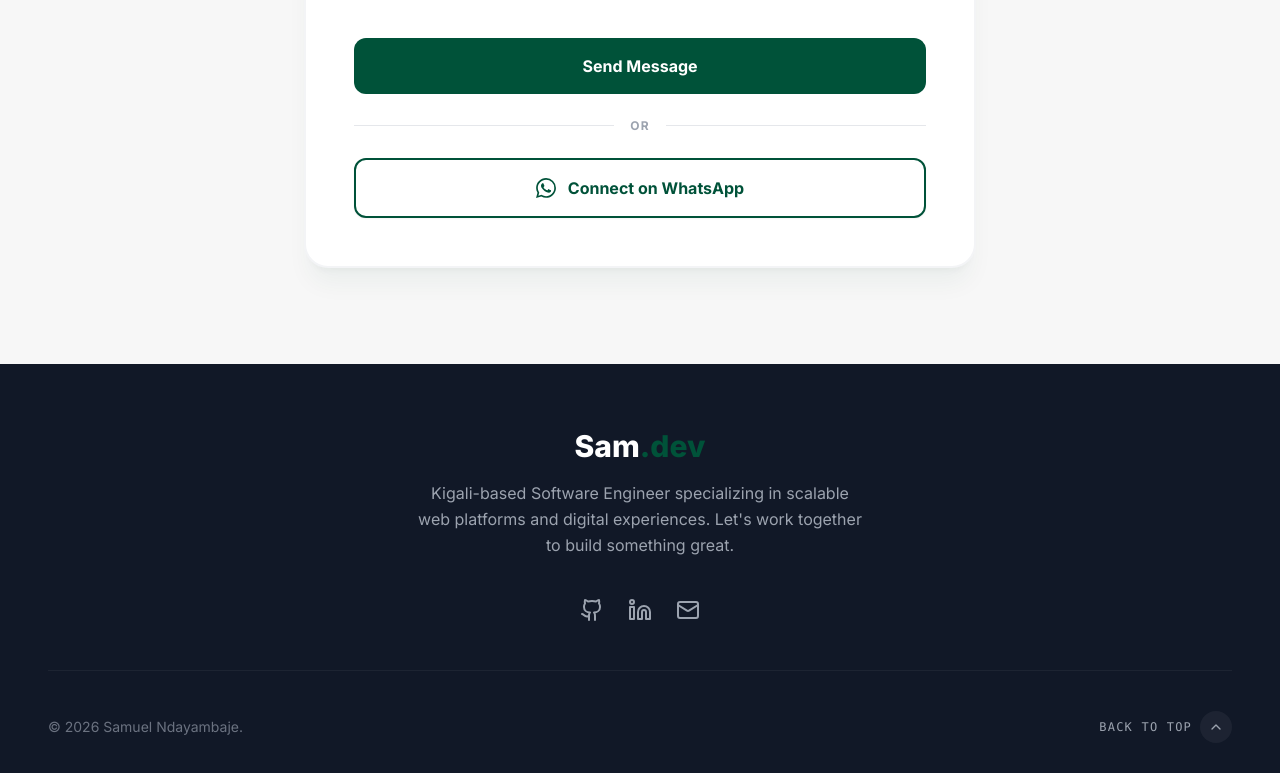
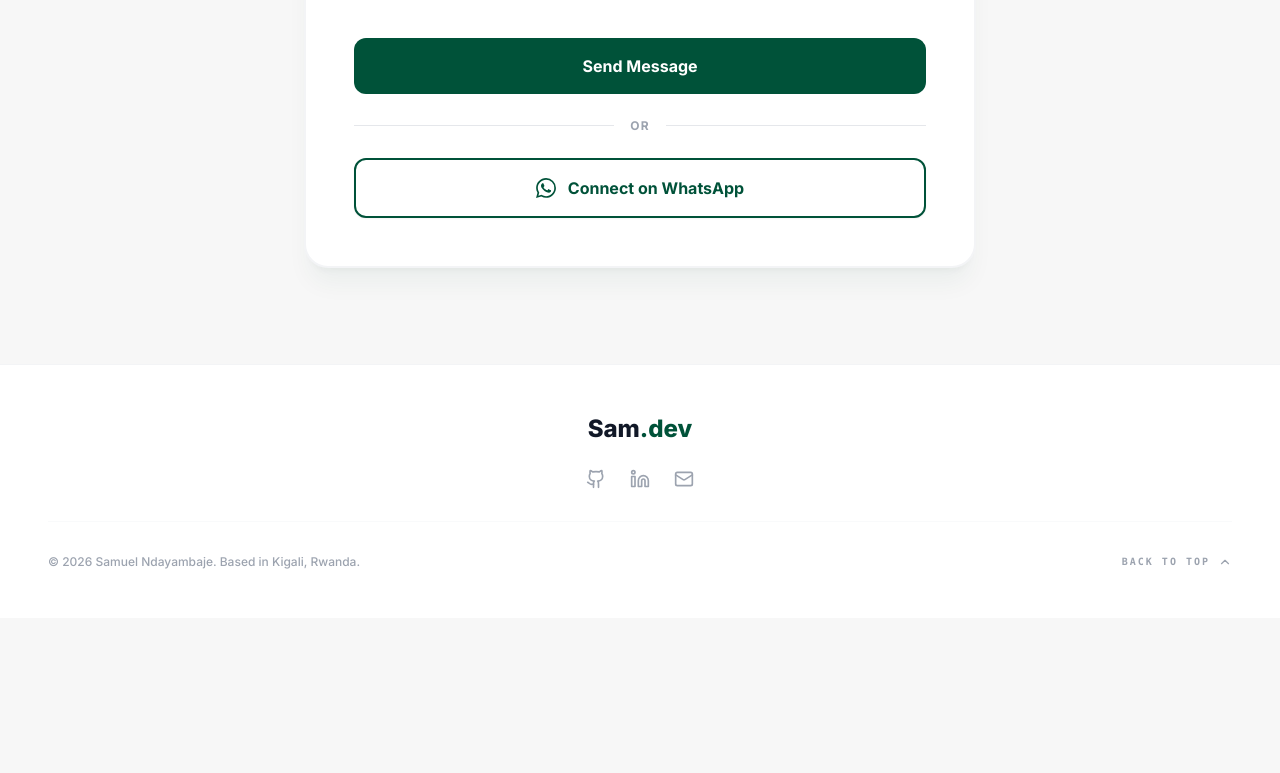
Before and after one commit to Samlite250/Samportfolio, a React (Vite) app: page / in a window 1280 px wide. Shown: the part 7828-8601 px from the top of the page. After the commit the page ends 8446 px from the top, so only its background shows below. Built offline with nearby package versions, Linux system fonts and the light colour scheme.

Commit message:
style: reduce footer height and switch to light theme matching the system

```diff
--- a/src/components/Footer.jsx
+++ b/src/components/Footer.jsx
@@ -9,47 +9,41 @@ const Footer = () => {
   };
 
   return (
-    <footer className="bg-gray-900 pt-16 pb-10 text-white relative overflow-hidden">
+    <footer className="bg-white border-t border-gray-100 py-12 relative overflow-hidden">
       <div className="container mx-auto px-6 md:px-12 text-center">
 
         {/* Brand & Mission */}
-        <div className="mb-10">
-          <a href="#home" className="text-3xl font-extrabold mb-4 block">
+        <div className="mb-6">
+          <a href="#home" className="text-2xl font-extrabold text-gray-900 block">
             Sam<span className="text-primary">.dev</span>
           </a>
-          <p className="text-gray-400 max-w-md mx-auto leading-relaxed">
-            Kigali-based Software Engineer specializing in scalable web platforms and
-            digital experiences. Let's work together to build something great.
-          </p>
         </div>
 
         {/* Social Links */}
-        <div className="flex justify-center gap-6 mb-12">
-          <a href="https://github.com/Samlite250" target="_blank" rel="noreferrer" className="text-gray-400 hover:text-primary transition-all hover:-translate-y-1">
-            <Github size={24} />
+        <div className="flex justify-center gap-6 mb-8">
+          <a href="https://github.com/Samlite250" target="_blank" rel="noreferrer" className="text-gray-400 hover:text-primary transition-all hover:scale-110">
+            <Github size={20} />
           </a>
-          <a href="https://linkedin.com/in/SamuelNdayambaje" target="_blank" rel="noreferrer" className="text-gray-400 hover:text-primary transition-all hover:-translate-y-1">
-            <Linkedin size={24} />
+          <a href="https://linkedin.com/in/SamuelNdayambaje" target="_blank" rel="noreferrer" className="text-gray-400 hover:text-primary transition-all hover:scale-110">
+            <Linkedin size={20} />
           </a>
-          <a href="mailto:samlite250@gmail.com" className="text-gray-400 hover:text-primary transition-all hover:-translate-y-1">
-            <Mail size={24} />
+          <a href="mailto:samlite250@gmail.com" className="text-gray-400 hover:text-primary transition-all hover:scale-110">
+            <Mail size={20} />
           </a>
         </div>
 
         {/* Bottom Section */}
-        <div className="pt-10 border-t border-white/5 flex flex-col md:flex-row justify-between items-center gap-6">
-          <p className="text-gray-500 text-sm">
-            &copy; {currentYear} Samuel Ndayambaje.
+        <div className="pt-8 border-t border-gray-50 flex flex-col md:flex-row justify-between items-center gap-4">
+          <p className="text-gray-400 text-xs font-medium">
+            &copy; {currentYear} Samuel Ndayambaje. Based in Kigali, Rwanda.
           </p>
 
           <button
             onClick={scrollToTop}
-            className="group flex items-center gap-2 text-gray-400 hover:text-white transition-colors font-mono text-xs uppercase tracking-widest"
+            className="group flex items-center gap-2 text-gray-400 hover:text-primary transition-colors font-mono text-[10px] uppercase tracking-[0.2em] font-bold"
           >
             Back to Top
-            <span className="w-8 h-8 rounded-full bg-white/5 flex items-center justify-center group-hover:bg-primary group-hover:-translate-y-1 transition-all">
-              <ChevronUp size={16} />
-            </span>
+            <ChevronUp size={14} className="group-hover:-translate-y-1 transition-transform" />
           </button>
         </div>
       </div>
```
